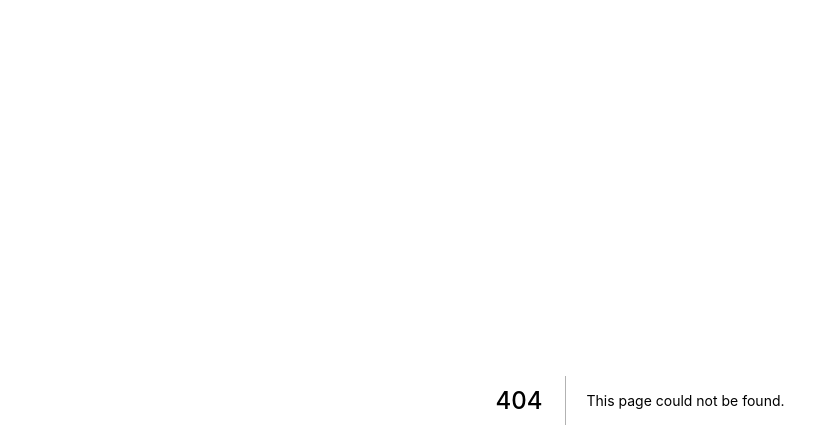
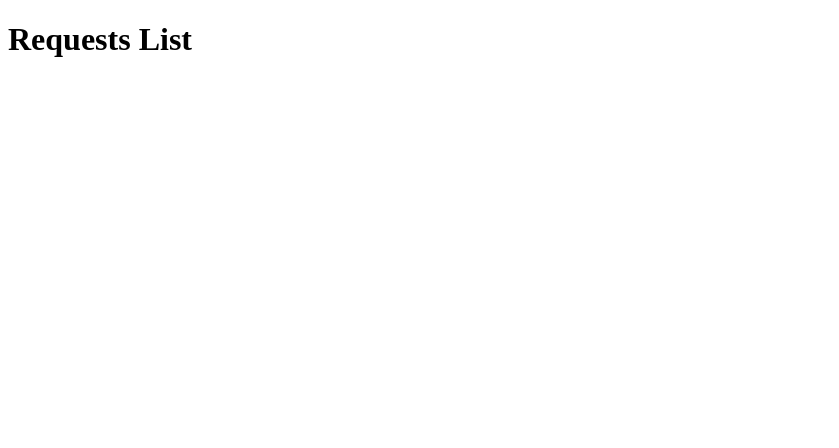
Before and after one commit to julgq/kickstart, a Next.js app: page /requests in a window 1280 px wide. Before the commit this address had no page. Shown: the top 448 px of the page, without its empty margins (0-839 px from the left). Built offline with nearby package versions, Linux system fonts and the light colour scheme.

Commit message:
pages/requests/index.js

```diff
--- a/pages/campaigns/show.js
+++ b/pages/campaigns/show.js
@@ -1,5 +1,5 @@
 import React, { Component } from 'react';
-import { Card, Grid } from 'semantic-ui-react';
+import { Card, Grid, Button } from 'semantic-ui-react';
 import Layout from '../../components/layout';
 import Campaign from '../../ethereum/campaign';
 import web3 from '../../ethereum/web3';
--- /dev/null
+++ b/pages/requests/index.js
@@ -0,0 +1,11 @@
+import React, { Component } from 'react';
+
+class RequestIndex extends Component {
+    render(){
+        return (
+            <h1>Requests List</h1>
+        );
+    }
+}
+
+export default RequestIndex;
```
